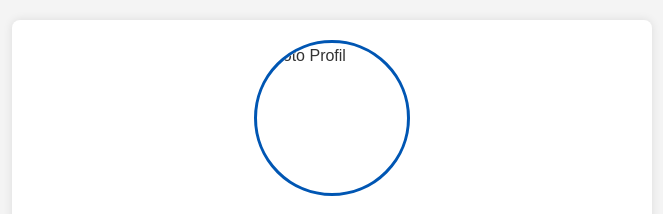
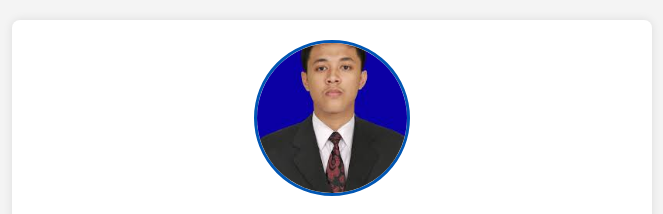
Before and after one commit to eka779336-debug/eka779336-debug.github.io, a plain HTML site: page index.html in a window 1280 px wide. Shown: the top 214 px of the page, without its empty margins (308-971 px from the left). Drawn offline with Linux system fonts and the light colour scheme.

Commit message:
Update index.html

```diff
--- a/index.html
+++ b/index.html
@@ -55,7 +55,7 @@
   </head>
   <body>
     <div class="container">
-      <img src="img/footo.jfif" alt="Foto Profil" class="profile-pic" />
+      <img src="footo.jfif" alt="Foto Profil" class="profile-pic" />
       <h1>Biodata Pribadi</h1>
 
       <h2>Data Diri</h2>
```
